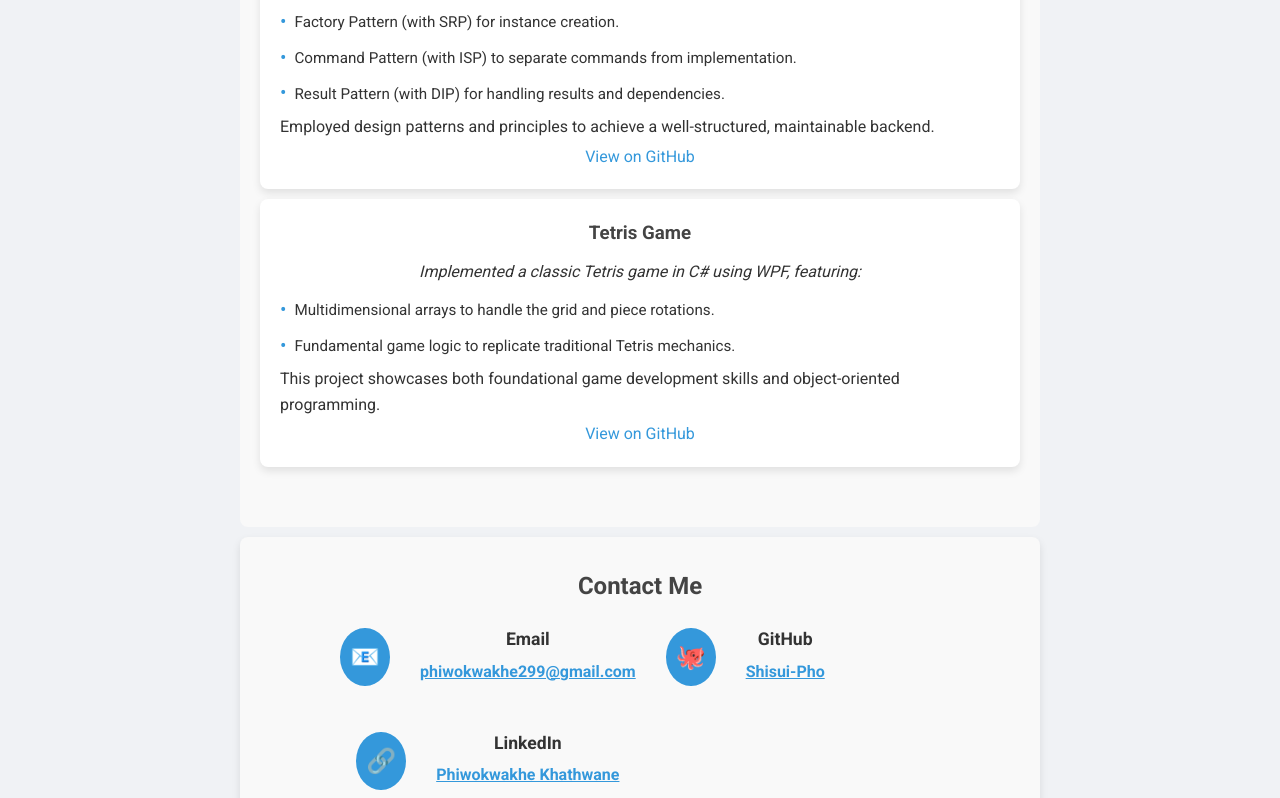
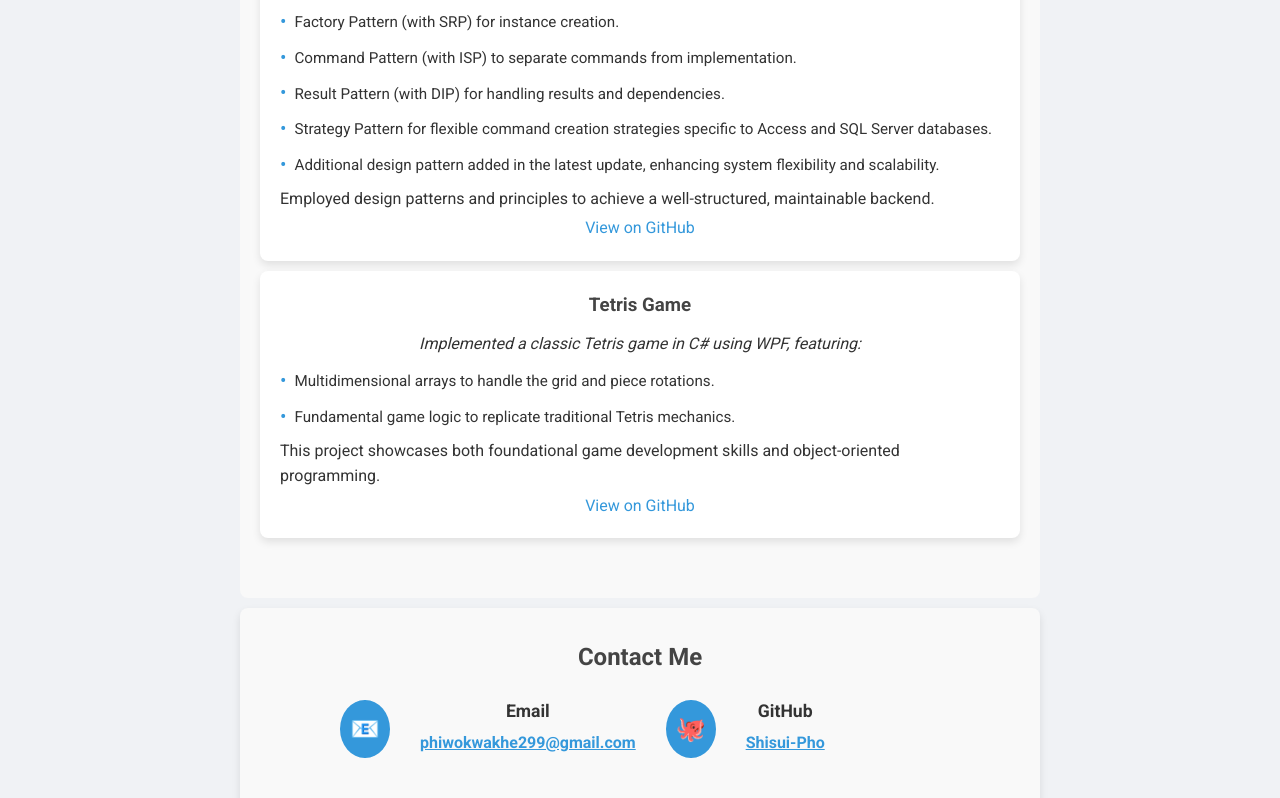
Before and after one commit to Shisui-Pho/My-Portfolio, a plain HTML site: page index.html in a window 1280 px wide. Shown: the part 2783-3581 px from the top of the page. Drawn offline with Linux system fonts and the light colour scheme.

Commit message:
Update: Updated BookInventory HTML content section

```diff
--- a/index.html
+++ b/index.html
@@ -157,6 +157,8 @@
             <p><span>•</span> Factory Pattern (with SRP) for instance creation.</p>
             <p><span>•</span> Command Pattern (with ISP) to separate commands from implementation.</p>
             <p><span>•</span> Result Pattern (with DIP) for handling results and dependencies.</p>
+            <p><span>•</span> Strategy Pattern for flexible command creation strategies specific to Access and SQL Server databases.</p>
+            <p><span>•</span> Additional design pattern added in the latest update, enhancing system flexibility and scalability.</p>
         </div>
         <p>Employed design patterns and principles to achieve a well-structured, maintainable backend.</p>
         <p class="project-link"><a href="https://github.com/shisui-pho/book-inventory-system" target="_blank">View on GitHub</a></p>
```
